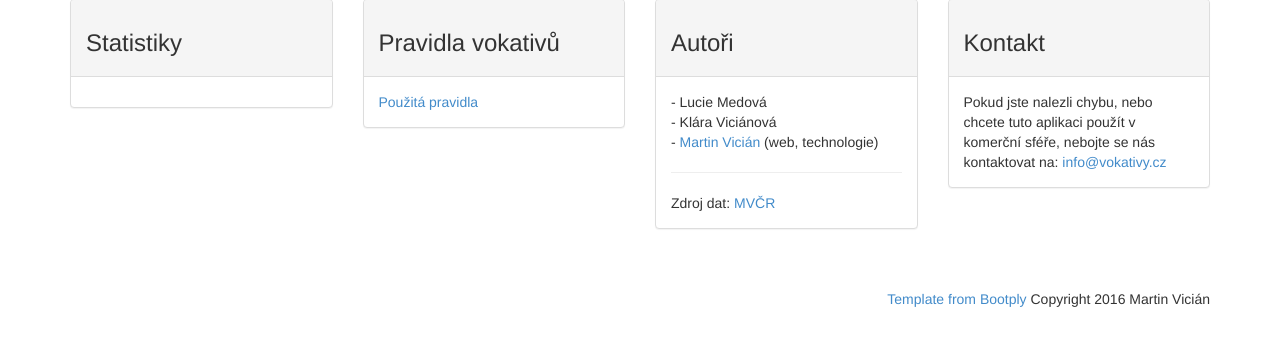
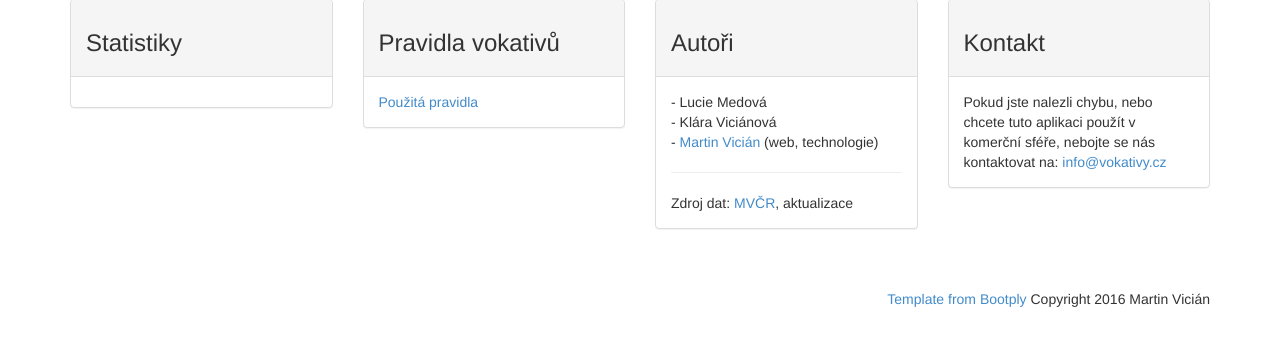
Before and after one commit to vician/vokativy, a PHP site: page / in a window 1280 px wide. Shown: the part 439-800 px from the top of the page. Run offline with PHP 8.4, Linux system fonts and the light colour scheme; some libraries are stand-ins or nearby versions.

Commit message:
added information about date when data was updated

```diff
--- a/index.php
+++ b/index.php
@@ -226,7 +226,7 @@ echo "</div>";
 		- Klára Viciánová<br/>
 		- <a href="https://www.vician.cz/">Martin Vicián</a> (web, technologie)
 		<hr/>
-		Zdroj dat: <a href="http://www.mvcr.cz/clanek/cetnost-jmen-a-prijmeni.aspx">MVČR</a>
+		Zdroj dat: <a href="http://www.mvcr.cz/clanek/cetnost-jmen-a-prijmeni.aspx">MVČR</a>, aktualizace <?php echo file_get_contents("./data.html"); ?>
             </div>
           </div>
         </div>
```
Also changed, not shown: 3 other files.
